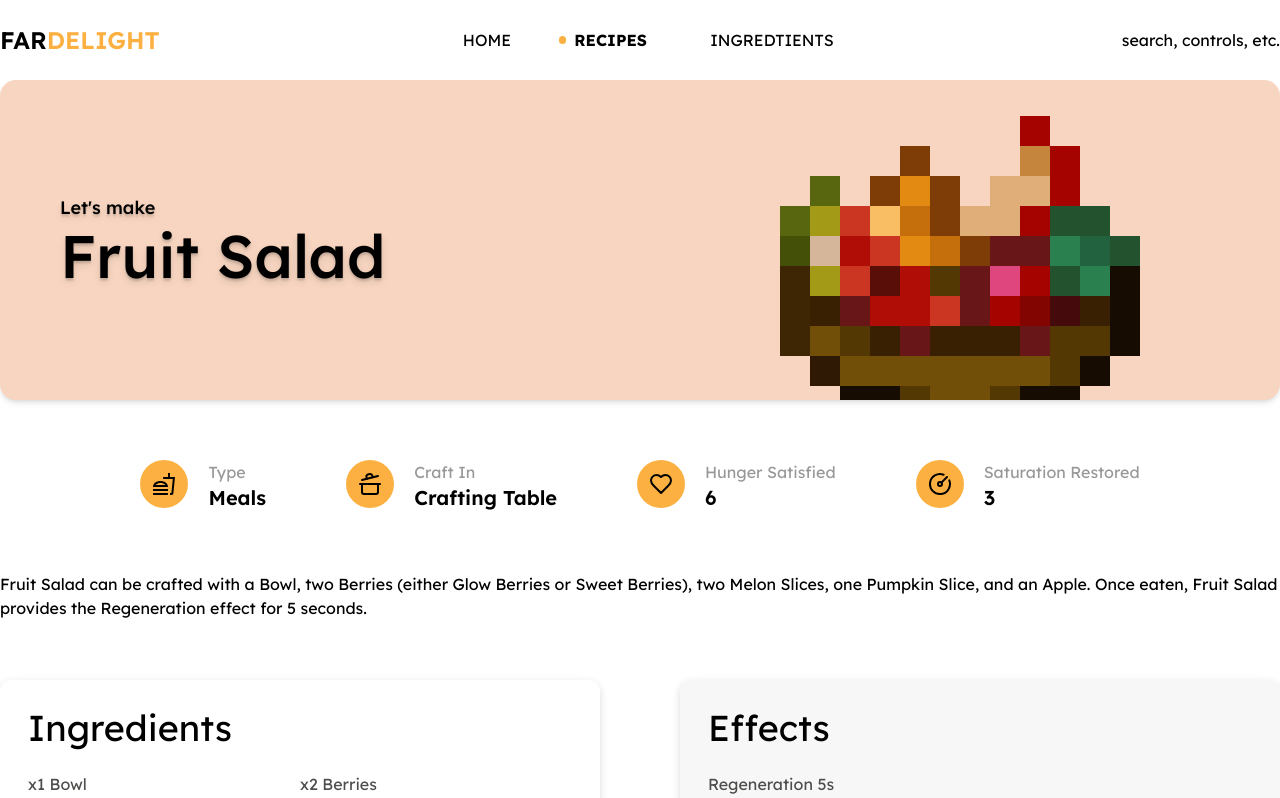
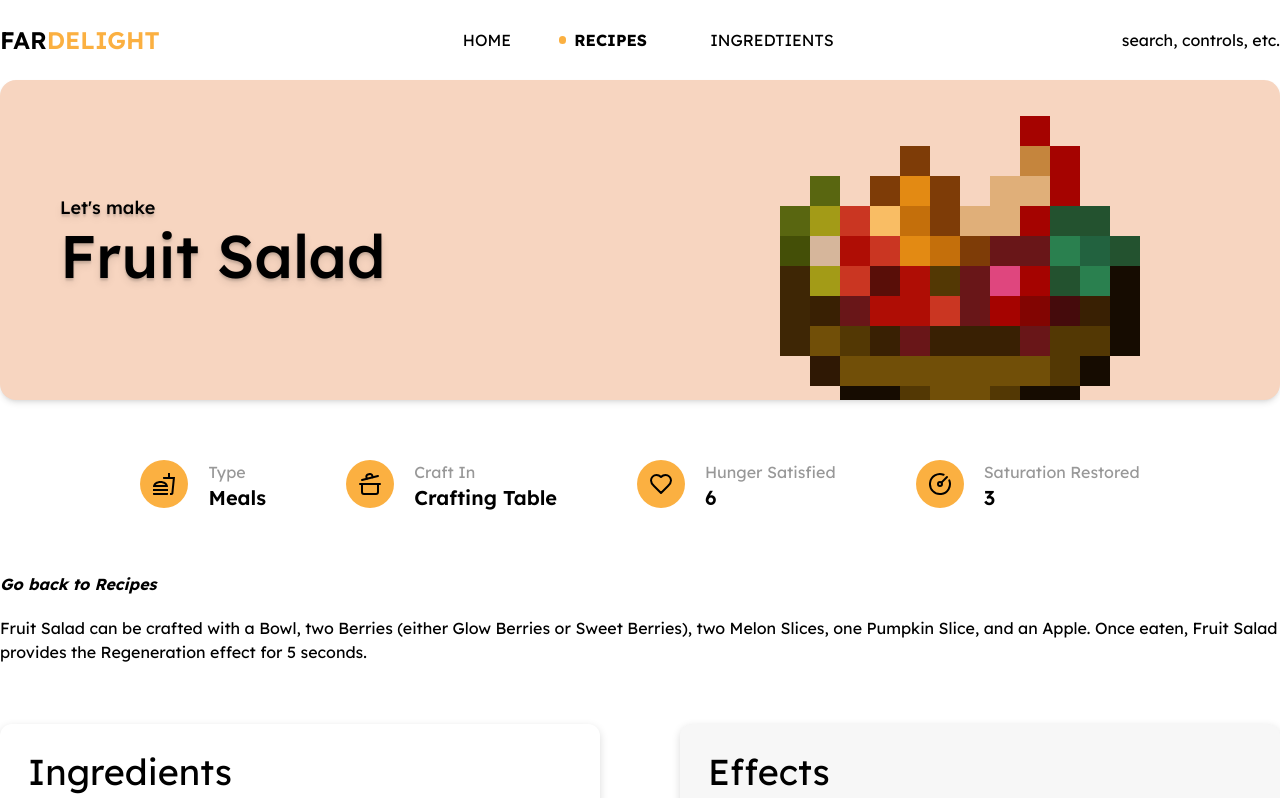
Before and after one commit to AFKYamy/react-fardelight, a React (Vite) app: page /recipes/fruit-salad in a window 1280 px wide. Shown: the top 798 px of the page. Built offline with nearby package versions, Linux system fonts and the light colour scheme.

Commit message:
feat: added link back to recipes from recipe detail page

```diff
--- a/src/pages/recipes/recipeDetail/RecipeDetailDescription.tsx
+++ b/src/pages/recipes/recipeDetail/RecipeDetailDescription.tsx
@@ -1,6 +1,14 @@
+import { Link } from "react-router-dom";
+
 export default function RecipeDetailDescription({ desc }: { desc: string }) {
     return (
-        <section className="my-15">
+        <section className="flex flex-col gap-5 my-15">
+            <Link
+                to="/recipes"
+                className="font-bold italic hover:text-gray"
+            >
+                Go back to Recipes
+            </Link>
             <p>{desc}</p>
         </section>
     )
```
